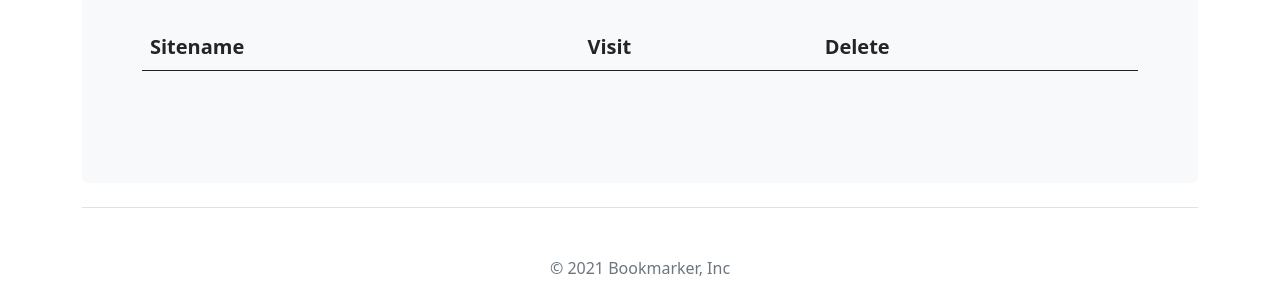
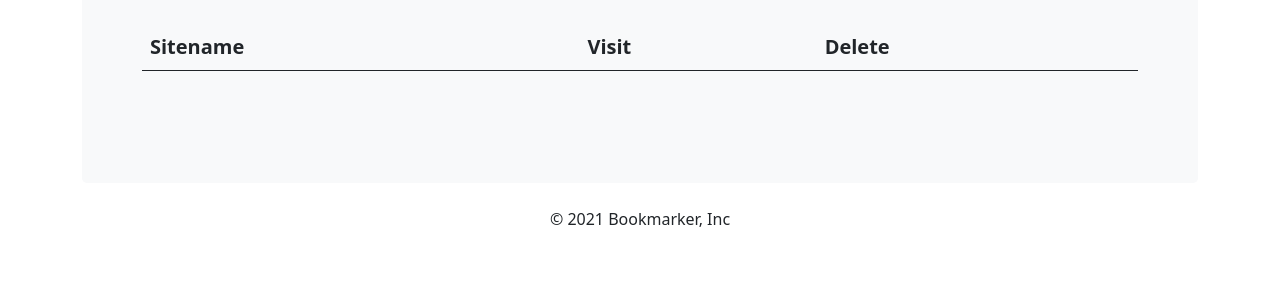
Before and after one commit to DeonHub/Bookmarker-App, a plain HTML site: page index.html in a window 1280 px wide. Shown: the part 641-945 px from the top of the page. After the commit the page ends 896 px from the top, so only its background shows below. Drawn offline with nearby package versions, Linux system fonts and the light colour scheme.

Commit message:
Update index.html

```diff
--- a/index.html
+++ b/index.html
@@ -110,7 +110,7 @@
 
 
 
-    <footer class="pt-5 mt-6 text-muted border-top center"><span style="text-align:center;">
+    <footer class="center"><span style="text-align:center;">
       &copy; 2021 Bookmarker, Inc
       </span>
     </footer>
```
